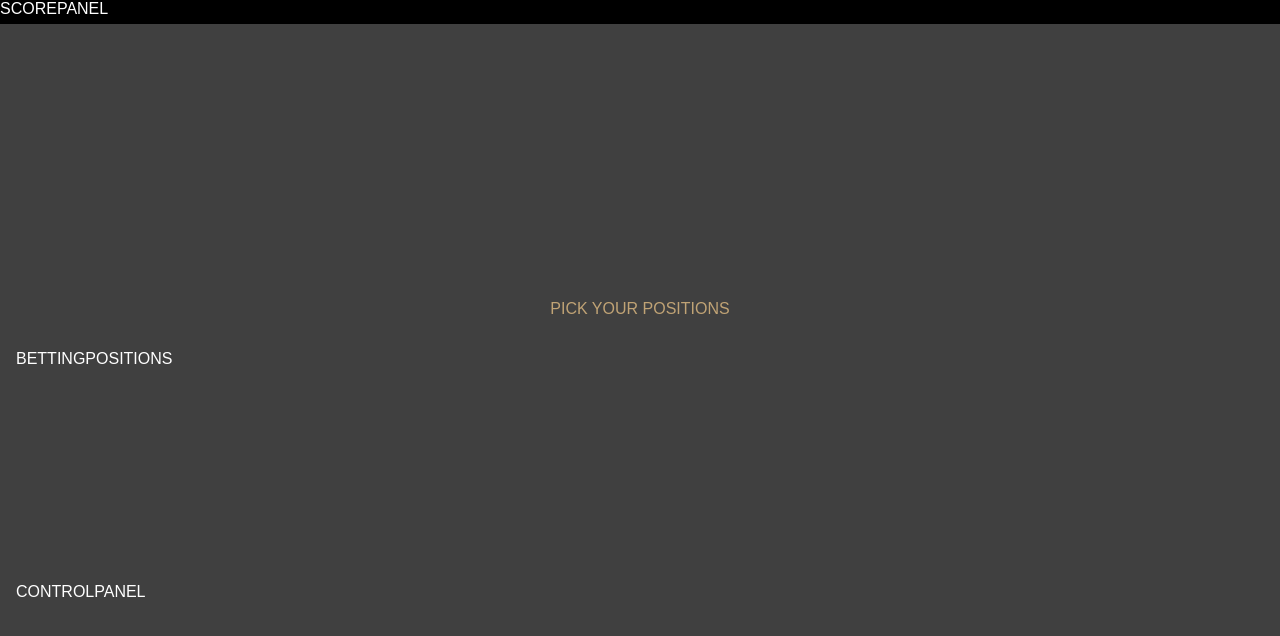
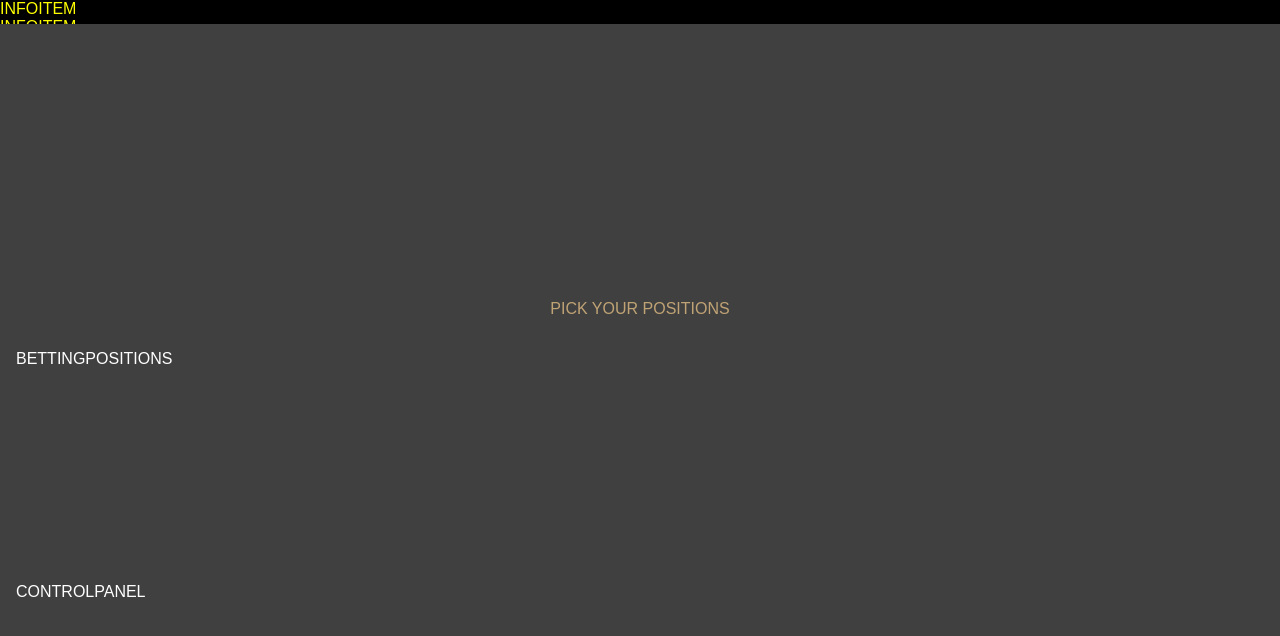
Before and after one commit to Nikolai-Iakushchenko/rock_paper_scissors, a React (Vite) app: page / in a window 1280 px wide. Shown: the top 636 px of the page. Built offline with nearby package versions, Linux system fonts and the light colour scheme.

Commit message:
add InfoItem

```diff
--- a/src/components/App/App.tsx
+++ b/src/components/App/App.tsx
@@ -1,11 +1,16 @@
 import styles from "./App.module.css";
 import InfoPanel from "../InfoPanel/InfoPanel.tsx";
 import Game from "../Game/Game.tsx";
+import InfoItem from "../InfoItem/InfoItem.tsx";
 
 function App() {
   return (
     <div className={styles.app}>
-      <InfoPanel />
+      <InfoPanel>
+        <InfoItem label={"balance"} value={"XXXX"} />
+        <InfoItem label={"balance"} value={"XXXX"} />
+        <InfoItem label={"balance"} value={"XXXX"} />
+      </InfoPanel>
       <Game />
     </div>
   );
--- a/src/components/Game/Game.tsx
+++ b/src/components/Game/Game.tsx
@@ -6,7 +6,7 @@ import ControlPanel from "../ControlPanel/ControlPanel.tsx";
 const Game = () => {
   return (
     <main className={styles.game}>
-      <MessagePanel />
+      <MessagePanel></MessagePanel>
       <BettingPositions />
       <ControlPanel />
     </main>
--- /dev/null
+++ b/src/components/InfoItem/InfoItem.module.css
@@ -0,0 +1,3 @@
+.infoItem {
+  color: yellow;
+}
--- /dev/null
+++ b/src/components/InfoItem/InfoItem.tsx
@@ -0,0 +1,7 @@
+import styles from "./InfoItem.module.css";
+
+const InfoItem = () => {
+  return <div className={styles.infoItem}>InfoItem</div>;
+};
+
+export default InfoItem;
--- a/src/components/InfoPanel/InfoPanel.tsx
+++ b/src/components/InfoPanel/InfoPanel.tsx
@@ -1,7 +1,7 @@
 import styles from "./InfoPanel.module.css";
 
-const InfoPanel = () => {
-  return <div className={styles.infoPanel}>ScorePanel</div>;
+const InfoPanel = ({ children }) => {
+  return <div className={styles.infoPanel}>{children}</div>;
 };
 
 export default InfoPanel;
```
